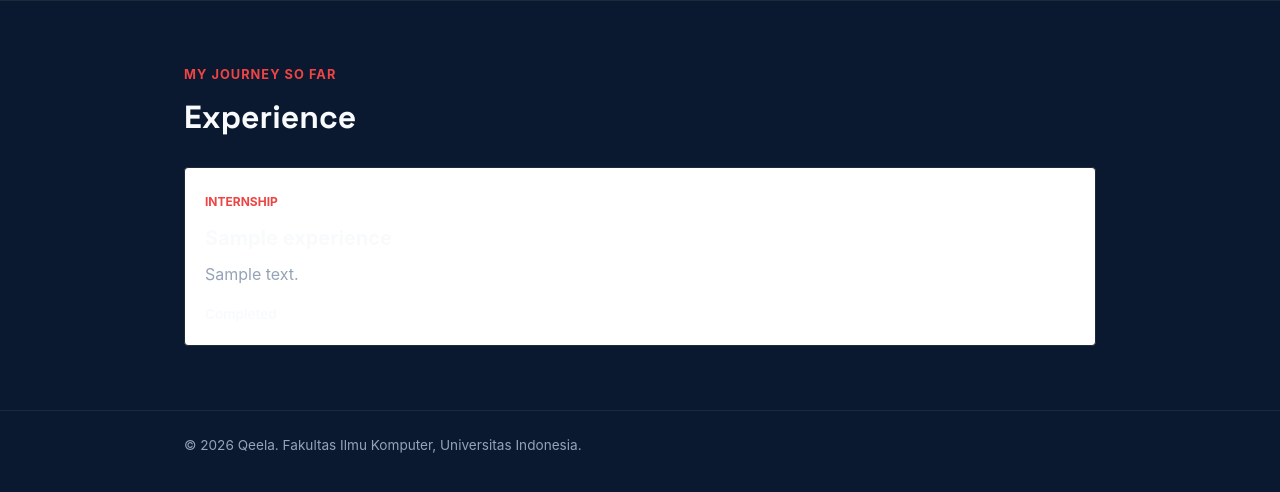
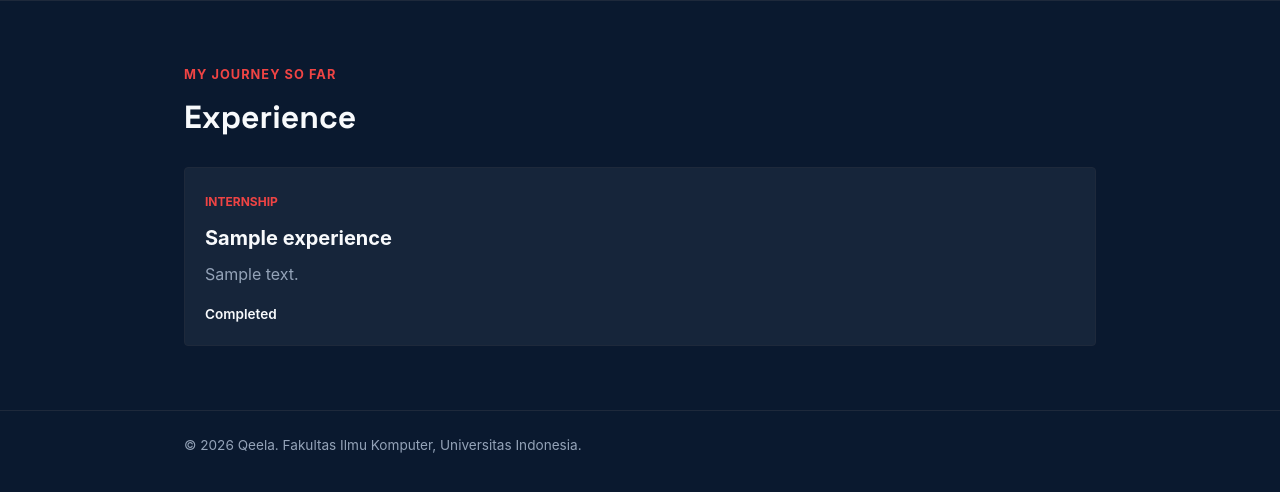
Before and after one commit to qeela-mufazzal/myportofolio, a Django app: page /experience/ in a window 1280 px wide. Shown: the part 74-566 px from the top of the page. Run offline with Django 5.2, Linux system fonts and the light colour scheme; tables that the repository leaves empty hold one stand-in row (values such as "Sample post").

Commit message:
Updated Experience page

```diff
--- a/static/css/style.css
+++ b/static/css/style.css
@@ -263,7 +263,7 @@ h1, .brand {
 
 .experience-card {
     padding: 1.25rem;
-    background-color: #fff;
+    background-color: rgba(255, 255, 255, 0.05);
     border: 1px solid var(--line);
     border-radius: var(--radius);
 }
```
